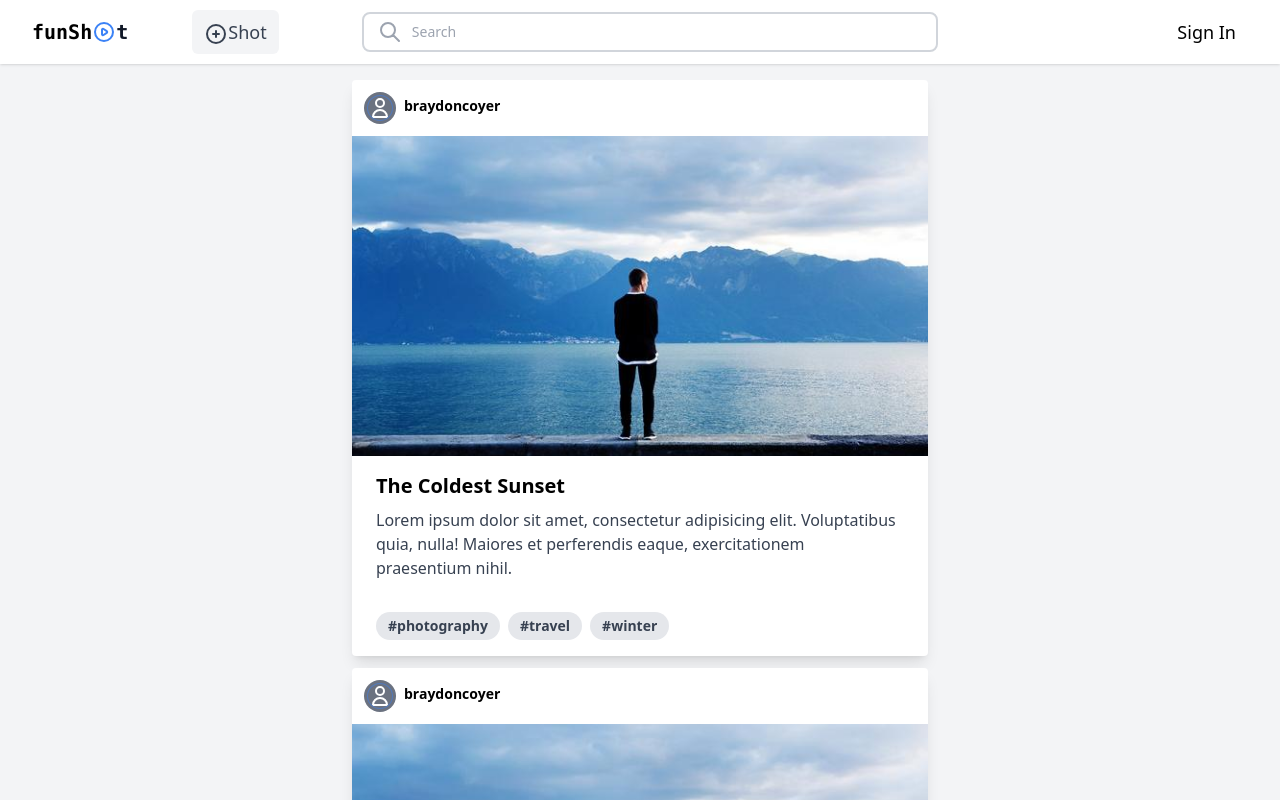
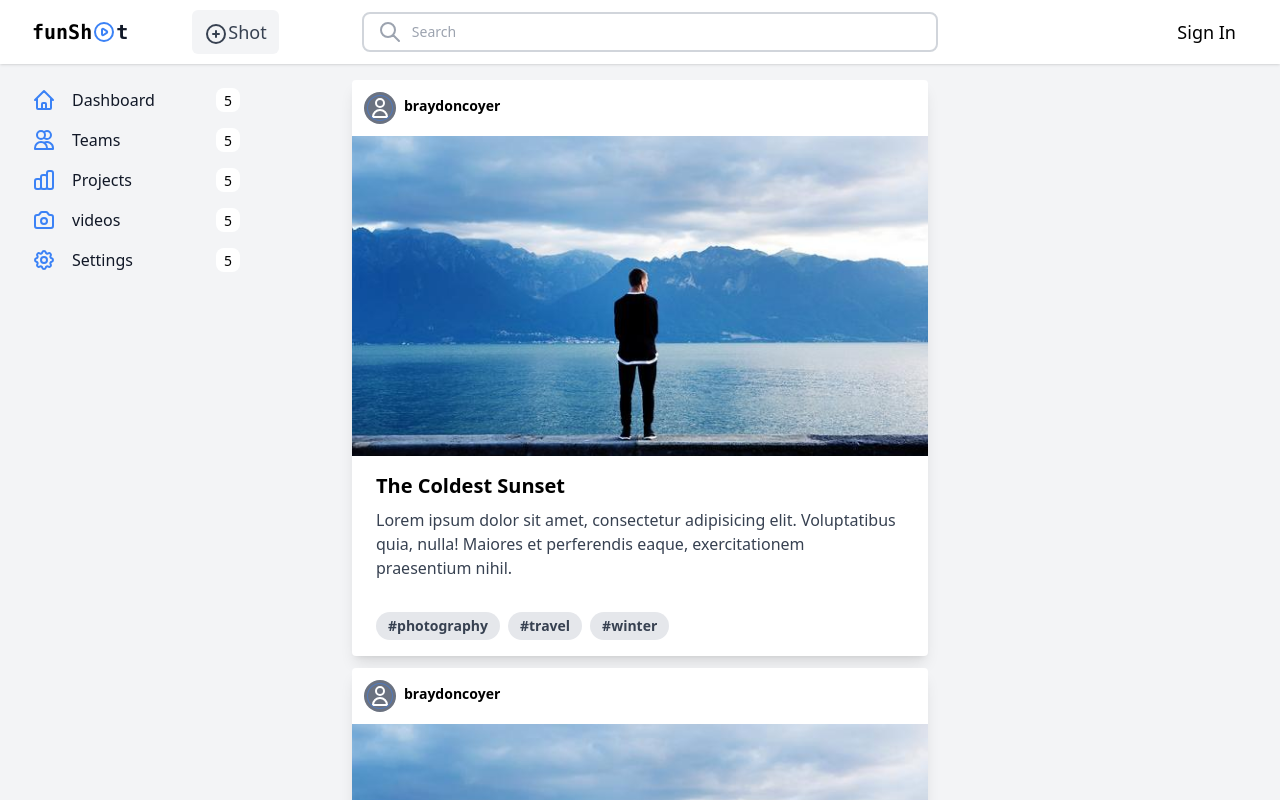
Before and after one commit to mave108/funshot, a Next.js app: page / in a window 1280 px wide. Shown: the top 800 px of the page. Built offline with nearby package versions, Linux system fonts and the light colour scheme.

Commit message:
side nav added

```diff
--- a/components/layouts/base/internals.tsx
+++ b/components/layouts/base/internals.tsx
@@ -1,6 +1,7 @@
 import {FC} from 'react';
 import {BaseLayoutProps} from './types';
 import {Header} from '../../header';
+import {SideNav} from '../../side-nav';
 
 
 export const BaseLayout: FC<BaseLayoutProps> = ({children}) => {
@@ -15,7 +16,10 @@ export const BaseLayout: FC<BaseLayoutProps> = ({children}) => {
                 </div>
                 </header>
                 <main>
-                   <div className='xl:container xl:mx-auto'>
+                   <div className='xl:container xl:mx-auto relative'>
+                       <div className='absolute top-0 left-4'>
+                          <SideNav />
+                       </div>
                        <div className='flex flex-col justify-center items-center mt-4'>
                          {children}
                        </div>
```
